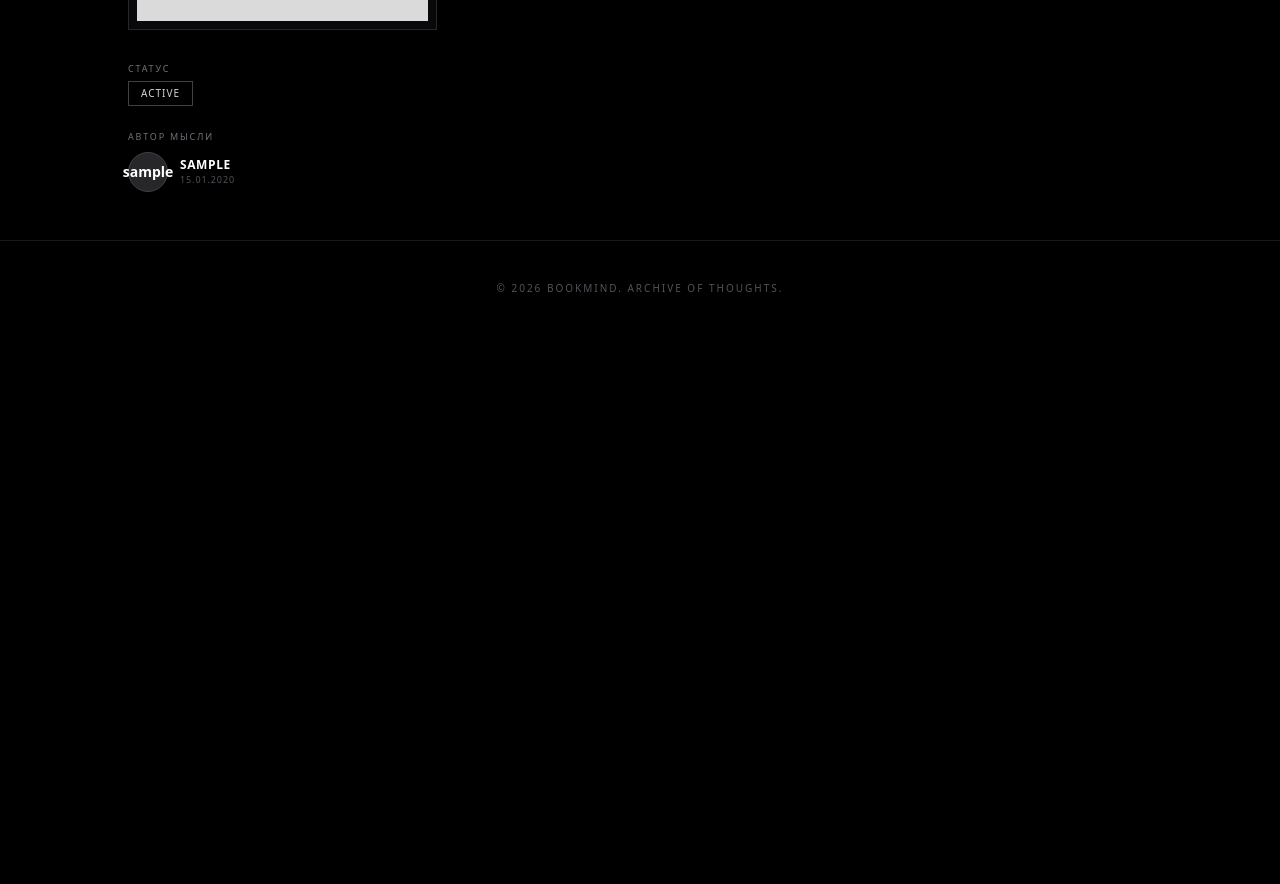
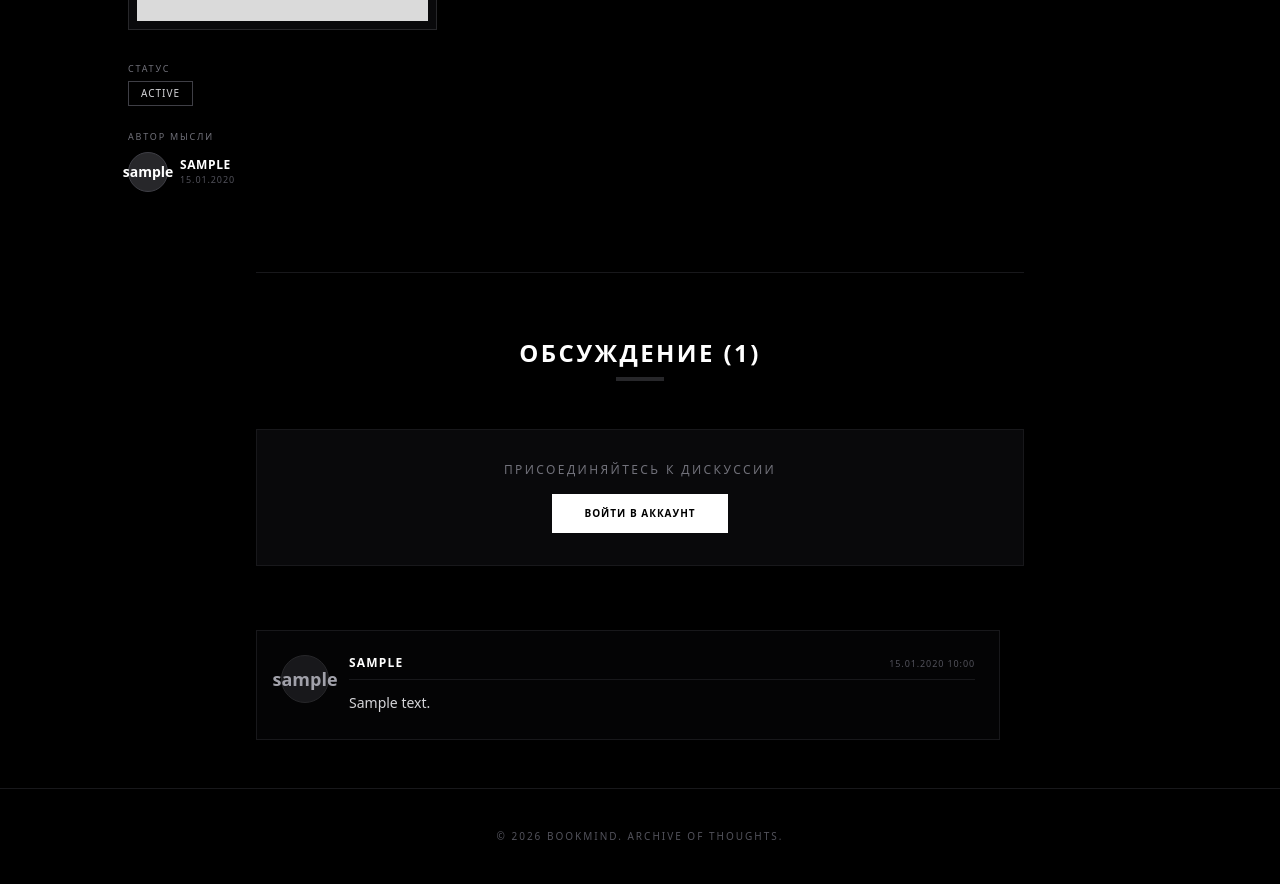
Before and after one commit to artyomtonit-ton/bookmind, a FastAPI app: template app/templates/review_detail.html in a window 1280 px wide. Shown: the part 585-1469 px from the top of the page. Before the commit the page ends 877 px from the top, so only its background shows below. Run offline with FastAPI, Linux system fonts and the light colour scheme; the template is opened without the code that fills it: most values are stand-ins (such as "Sample title", 1, 10 or a date in 2020); grey boxes marked "Sample" are stand-in pictures; parts of the project's set-up code (start-up, migrations or seed data) failed here and were passed over; some libraries are stand-ins or nearby versions.

Commit message:
Added Comments system with relations, routes, and UI

```diff
--- a/app/main.py
+++ b/app/main.py
@@ -9,7 +9,7 @@ from jose import JWTError, jwt
 from starlette.middleware.sessions import SessionMiddleware
 
 from .database import get_db, engine, Base
-from .models import Review, User
+from .models import Review, User, Comment
 from .utils import fetch_book_info
 from .auth_utils import hash_password, verify_password, create_access_token
 from .secrets import JWT_SECRET, ALGORITHM
@@ -186,17 +186,53 @@ async def read_review(
     db: AsyncSession = Depends(get_db),
     user: User = Depends(get_current_user)
 ):
-    query = select(Review).where(Review.id == review_id).options(selectinload(Review.owner))
+    query = select(Review).where(Review.id == review_id).options(
+        selectinload(Review.owner),
+        selectinload(Review.comments).selectinload(Comment.user)
+    )
     result = await db.execute(query)
     review = result.scalar_one_or_none()
+
     if not review:
         raise HTTPException(status_code=404, detail="Review not found")
+
     return templates.TemplateResponse("review_detail.html", {
         "request": request,
         "review": review,
         "title": review.book_title,
         "user": user
     })
+
+@app.post("/review/{review_id}/comment")
+async def add_comment(
+    review_id: int,
+    request: Request,
+    text: str = Form(...),
+    db: AsyncSession = Depends(get_db),
+    user: User = Depends(get_current_user)
+):
+    if not user:
+        flash(request, "ВОЙДИТЕ, ЧТОБЫ ОСТАВИТЬ КОММЕНТАРИЙ", "error")
+        return RedirectResponse(url="/login", status_code=303)
+
+    query = select(Review).where(Review.id == review_id)
+    result = await db.execute(query)
+    review = result.scalar_one_or_none()
+
+    if not review:
+        raise HTTPException(status_code=404, detail="Review not found")
+
+    new_comment = Comment(
+        text=text,
+        user_id=user.id,
+        review_id=review_id
+    )
+
+    db.add(new_comment)
+    await db.commit()
+
+    flash(request, "КОММЕНТАРИЙ ОПУБЛИКОВАН", "success")
+    return RedirectResponse(url=f"/review/{review_id}", status_code=303)
 
 @app.get("/review/{review_id}/edit", response_class=HTMLResponse)
 async def edit_review_page(
--- a/app/templates/review_detail.html
+++ b/app/templates/review_detail.html
@@ -1,6 +1,23 @@
 {% extends "base.html" %}
 
 {% block content %}
+<style>
+  .custom-scrollbar::-webkit-scrollbar {
+    width: 6px;
+  }
+  .custom-scrollbar::-webkit-scrollbar-track {
+    background: #09090b;
+    border-radius: 4px;
+  }
+  .custom-scrollbar::-webkit-scrollbar-thumb {
+    background: #27272a;
+    border-radius: 4px;
+  }
+  .custom-scrollbar::-webkit-scrollbar-thumb:hover {
+    background: #3f3f46;
+  }
+</style>
+
 <div class="max-w-5xl mx-auto">
   <div class="mb-8">
     <a href="/" class="text-[10px] uppercase tracking-widest text-zinc-500 hover:text-white transition flex items-center gap-2">
@@ -8,7 +25,8 @@
     </a>
   </div>
 
-  <div class="grid grid-cols-1 lg:grid-cols-12 gap-12">
+  <div class="grid grid-cols-1 lg:grid-cols-12 gap-12 mb-20">
+
     <div class="lg:col-span-4 space-y-8">
       <div class="bg-zinc-950 border border-zinc-800 p-2 relative group">
         <div class="aspect-[2/3] overflow-hidden bg-zinc-900 relative">
@@ -71,6 +89,70 @@
         <div class="text-base md:text-lg text-zinc-200 font-light leading-loose whitespace-pre-line font-serif">{{ review.text }}</div>
       </div>
     </div>
+
   </div>
+
+  <div class="max-w-3xl mx-auto border-t border-zinc-900 pt-16">
+
+    <div class="mb-12 text-center">
+      <h2 class="text-2xl font-bold text-white uppercase tracking-widest mb-2">Обсуждение ({{ review.comments|length }})</h2>
+      <div class="h-1 w-12 bg-zinc-800 mx-auto"></div>
+    </div>
+
+    {% if user %}
+    <form action="/review/{{ review.id }}/comment" method="post" class="mb-16">
+        <div class="flex gap-4 items-start">
+            <div class="w-10 h-10 rounded-full bg-zinc-800 flex items-center justify-center text-sm font-bold text-white shrink-0 mt-1">
+                {{ user.username[0] }}
+            </div>
+            <div class="flex-grow">
+                <textarea
+                    name="text"
+                    rows="1"
+                    required
+                    placeholder="Добавьте комментарий..."
+                    class="w-full bg-transparent border-b border-zinc-700 pb-2 text-white focus:border-white outline-none transition-colors text-sm resize-none overflow-hidden"
+                    oninput="this.style.height = ''; this.style.height = this.scrollHeight + 'px'"
+                ></textarea>
+                <div class="flex justify-end mt-4">
+                    <button type="submit" class="bg-white text-black px-6 py-2 text-[10px] font-black uppercase tracking-[0.2em] hover:bg-zinc-200 transition rounded-sm">Отправить</button>
+                </div>
+            </div>
+        </div>
+    </form>
+    {% else %}
+    <div class="mb-16 p-8 bg-zinc-950 border border-zinc-900 text-center">
+        <p class="text-xs text-zinc-500 uppercase tracking-[0.2em] mb-4">Присоединяйтесь к дискуссии</p>
+        <a href="/login" class="inline-block bg-white text-black px-8 py-3 text-[10px] font-black uppercase tracking-widest hover:bg-zinc-200 transition">Войти в аккаунт</a>
+    </div>
+    {% endif %}
+
+    <div class="space-y-8 max-h-[600px] overflow-y-auto custom-scrollbar pr-6">
+        {% for comment in review.comments %}
+        <div class="flex gap-5 bg-zinc-950/50 p-6 border border-zinc-900">
+            <div class="w-12 h-12 rounded-full bg-zinc-900 border border-zinc-800 flex items-center justify-center text-lg font-bold text-zinc-400 shrink-0">
+                {{ comment.user.username[0] }}
+            </div>
+            <div class="flex-grow">
+                <div class="flex items-baseline justify-between mb-3 border-b border-zinc-900 pb-2">
+                    <a href="/user/{{ comment.user.username }}" class="text-xs font-bold text-white uppercase tracking-widest hover:text-zinc-400 transition">
+                        {{ comment.user.username }}
+                    </a>
+                    <span class="text-[9px] text-zinc-600 uppercase tracking-widest">
+                        {{ comment.created_at.strftime('%d.%m.%Y %H:%M') if comment.created_at else '' }}
+                    </span>
+                </div>
+                <p class="text-sm text-zinc-300 font-light leading-relaxed whitespace-pre-line">{{ comment.text }}</p>
+            </div>
+        </div>
+        {% else %}
+        <div class="text-center py-12 border border-zinc-900 border-dashed">
+            <p class="text-[10px] text-zinc-600 uppercase tracking-widest italic">Пока нет комментариев. Будьте первым.</p>
+        </div>
+        {% endfor %}
+    </div>
+
+  </div>
+
 </div>
 {% endblock %}
```
Also changed, not shown: app/models.py (+17 -0 lines).
